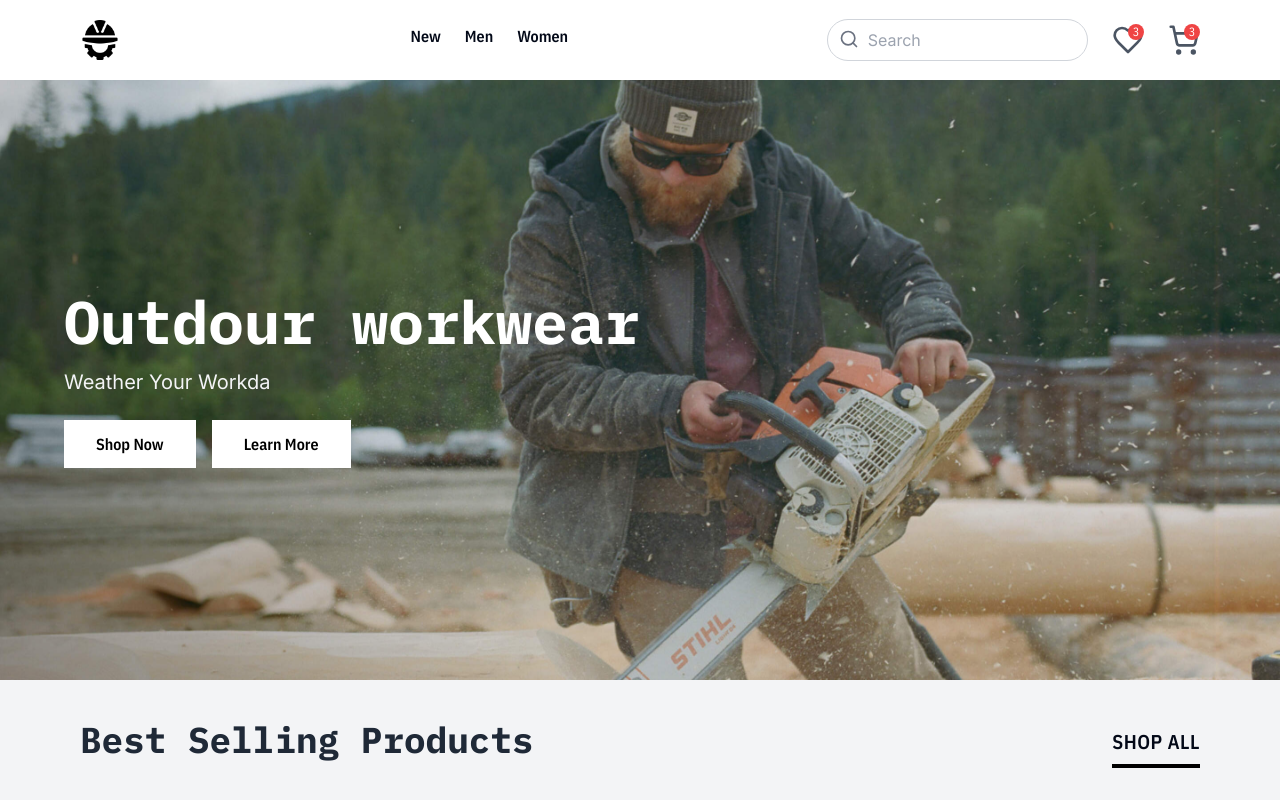
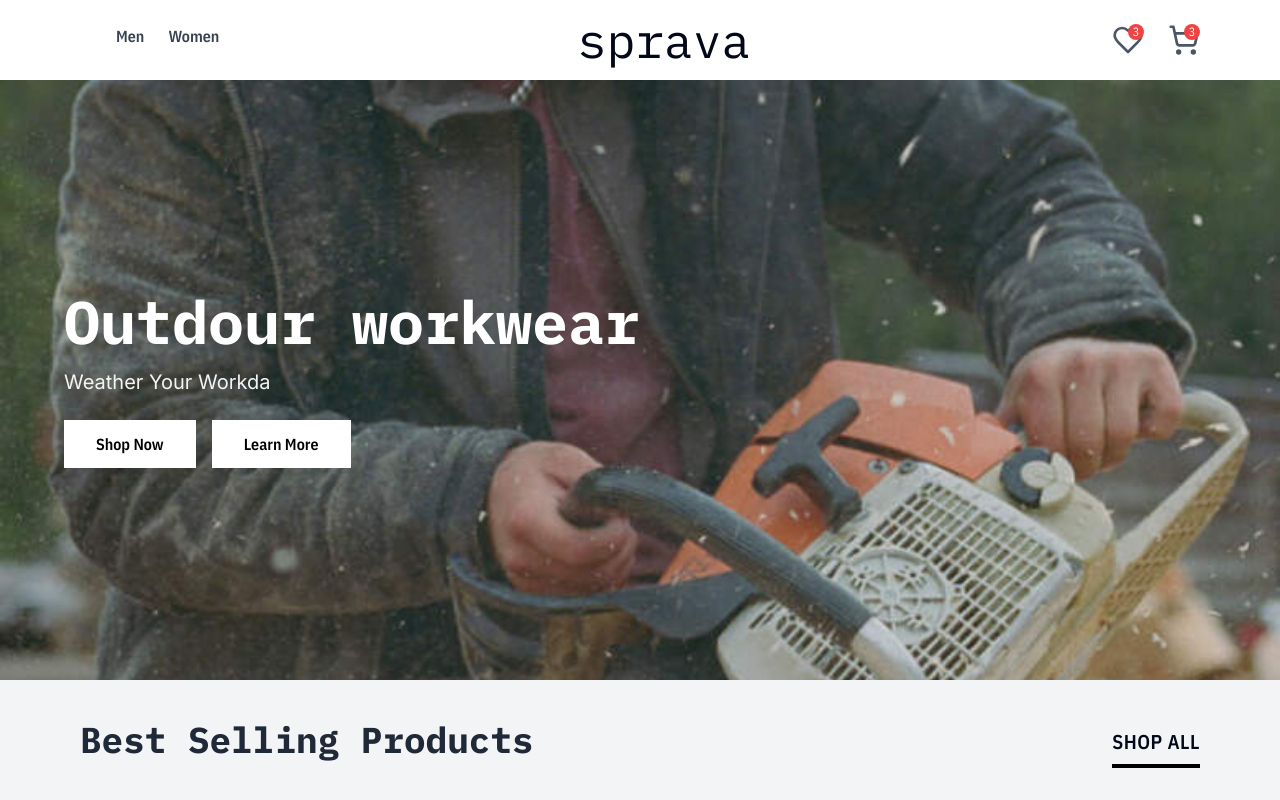
Before and after one commit to ArtemZhuravlyov/spetz, a Next.js app: page / in a window 1280 px wide. Shown: the top 800 px of the page. Built offline with nearby package versions, Linux system fonts and the light colour scheme.

Commit message:
header readjusted

```diff
--- /dev/null
+++ b/src/app/[category]/[subcategory]/page.tsx
@@ -0,0 +1,13 @@
+interface PageProps{
+  params: {
+    category: string
+  }
+}
+
+const SubCategoryPage = ({params}: PageProps) => {
+  return (
+    <h1>SUBCATEGORY</h1>
+  )
+}
+
+export default SubCategoryPage;
--- /dev/null
+++ b/src/app/[category]/page.tsx
@@ -0,0 +1,13 @@
+interface PageProps{
+  params: {
+    category: string
+  }
+}
+
+const CategoryPage = ({params}: PageProps) => {
+  return (
+    <h1>CATEGORY</h1>
+  )
+}
+
+ export default CategoryPage;
--- a/src/app/product/[productId]/page.tsx
+++ b/src/app/product/[productId]/page.tsx
@@ -20,7 +20,6 @@ const ProductPage = ({params}: PageProps) => {
 
   // Assume this data is fetched from an API based on the product ID
   const product: Product = mockProduct;
-  console.log(params)
 
   const [selectedSize, setSelectedSize] = useState<string | null>(null);
   const [pointedSize, setPointedSize] = useState<string | null>(null);
--- /dev/null
+++ b/src/app/shared/components/header/category-navbar.tsx
@@ -0,0 +1,59 @@
+'use client';
+
+import Link from 'next/link';
+import { NavigationModel } from "@/app/shared/config/models/navigation-model";
+import { useState } from "react";
+
+const CategoryNavbar = ({ subcategories }: { subcategories: NavigationModel[] }) => {
+  const [activeIndex, setActiveIndex] = useState<number | null>(null);
+
+  const handleMouseEnter = (index: number) => {
+    setActiveIndex(index);
+  };
+
+  const handleMouseLeave = () => {
+    setActiveIndex(null);
+  };
+
+  return (
+    <div className="w-full bg-gray-100 border-b border-gray-300">
+      <div className="container mx-auto flex gap-4 px-4 relative">
+        {subcategories.map((subcategory, index) => (
+          <div
+            key={subcategory.label}
+            className="relative group p-2 hover:bg-white hover:border-b-2 hover:border-black"
+            onMouseEnter={() => handleMouseEnter(index)}
+            onMouseLeave={handleMouseLeave}
+          >
+            <Link href={`/${subcategory.link}`}>
+              <span className="text-gray-700 hover:text-black font-medium cursor-pointer">
+                {subcategory.label}
+              </span>
+            </Link>
+
+            {/* Dropdown menu */}
+            {subcategory.items && subcategory.items.length > 0 && (
+              <div
+                className={`absolute left-0 top-full mt-2 bg-white border border-gray-300 shadow-lg rounded-md w-48 opacity-0 group-hover:opacity-100 transition-opacity duration-200`}
+              >
+                <ul className="py-2">
+                  {subcategory.items.map((item) => (
+                    <li key={item.label} className="px-4 p-2 hover:bg-gray-100">
+                      <Link href={`/${item.link}`}>
+                        <span className="text-gray-700 hover:text-black cursor-pointer">
+                          {item.label}
+                        </span>
+                      </Link>
+                    </li>
+                  ))}
+                </ul>
+              </div>
+            )}
+          </div>
+        ))}
+      </div>
+    </div>
+  );
+};
+
+export default CategoryNavbar;
--- a/src/app/shared/components/header/header-nav-dropdown-menu.tsx
+++ /dev/null
@@ -1,81 +0,0 @@
-'use client'
-
-import { NavigationModel } from "@/app/shared/config/models/navigation-model";
-
-interface NavItemProps {
-  category: NavigationModel;
-  handleOpen: () => void;
-  handleClose: () => void;
-  isOpen: boolean;
-}
-
-const HeaderNavDropDownMenu = ({
-                                 category,
-                                 handleOpen,
-                                 handleClose,
-                                 isOpen,
-                               }: NavItemProps) => {
-  return (
-    <div className='p-1 h-20 flex items-center justify-center'
-      onMouseEnter={handleOpen}
-      onMouseLeave={handleClose}
-    >
-      <a href={category.link} className="gap-1.5 font-bold text-base cursor-pointer hover:text-yellow-500">
-        {category?.label}
-        <div
-          className={`h-[4px] w-full mt-1 transition-opacity duration-300 ease-in-out ${
-            isOpen ? 'bg-[#ffc93c] opacity-100' : 'bg-transparent opacity-0'
-          }`}
-        />
-      </a>
-
-
-      {isOpen && (
-        <div
-          className="absolute left-0 right-0 top-full w-screen bg-white shadow-lg text-sm z-10"
-          onMouseEnter={handleOpen}
-          onMouseLeave={handleClose}
-        >
-          <div className="relative max-w-7xl mx-auto px-8 py-8">
-            <div className="grid grid-cols-4 gap-8">
-              <div className="col-span-3 grid grid-cols-3 gap-6">
-                {category.featured?.map((subcategory) => (
-                  <div key={subcategory.label}>
-                    <a href={subcategory.link} className="font-bold text-base mb-4 text-black-700 hover:text-yellow-500">
-                      {subcategory.label}
-                    </a>
-                    { subcategory.items && subcategory.items?.length > 0 && (
-                      <ul>
-                        {subcategory.items.map((subItem) => (
-                          <li key={subItem.label} className='mb-1'>
-                            <a href={subItem.href} className="hover:text-yellow-500">
-                              {subItem.label}
-                            </a>
-                          </li>
-                        ))}
-                      </ul>
-                    )}
-                  </div>
-                ))}
-              </div>
-
-              {/*// TODO ADD IMAGES FOR CATEGORIES*/}
-              <div className="col-span-1">
-                {/*<Image*/}
-                {/*  src={category.imageSrc}*/}
-                {/*  alt={category.label}*/}
-                {/*  width={300}*/}
-                {/*  height={300}*/}
-                {/*  className="rounded-lg shadow-md"*/}
-                {/*/>*/}
-              </div>
-            </div>
-          </div>
-        </div>
-      )}
-    </div>
-  );
-};
-
-
-export default HeaderNavDropDownMenu
--- a/src/app/shared/components/header/nav-items.tsx
+++ b/src/app/shared/components/header/nav-items.tsx
@@ -1,33 +1,33 @@
 'use client'
 
-import { useState } from "react";
 import { NAVIGATION_MENU } from "@/app/shared/config/constants/navigation";
-import HeaderNavDropDownMenu from "@/app/shared/components/header/header-nav-dropdown-menu";
+import { usePathname } from "next/navigation";
 
 const NavItems = () => {
-  const [activeIndex, setActiveIndex] = useState<number | null>(null);
+  const pathname = usePathname();
 
-  const handleOpen = (index: number) => {
-    setActiveIndex(index);
-  };
-
-  const handleClose = () => {
-    setActiveIndex(null);
-  };
+  const activeCategory = NAVIGATION_MENU.find((category) =>
+    pathname.startsWith(`/${category.link}`)
+  )?.link;
 
   return (
     <div className="flex h-full gap-4">
-      {NAVIGATION_MENU.map((category, i) => {
-        const isOpen = i === activeIndex;
+      {NAVIGATION_MENU.map((category) => {
+        const isSelected = activeCategory === category.link;
 
         return (
-          <HeaderNavDropDownMenu
-            key={category.value}
-            category={category}
-            isOpen={isOpen}
-            handleOpen={() => handleOpen(i)}
-            handleClose={handleClose}
-          />
+          <div className='p-1 h-20 flex items-center justify-center'>
+            <a href={category.link} className={`gap-1.5 font-bold text-base cursor-pointer hover:text-black ${
+                  isSelected ? 'text-black' : 'text-gray-700'
+                }`}>
+              {category?.label}
+              <div
+                className={`h-[4px] w-full mt-1 transition-opacity duration-300 ease-in-out ${
+                  isSelected ? 'bg-black opacity-100' : 'bg-transparent opacity-0'
+                }`}
+              />
+            </a>
+          </div>
         );
       })}
     </div>
--- a/src/app/shared/components/header/navbar.tsx
+++ b/src/app/shared/components/header/navbar.tsx
@@ -1,10 +1,23 @@
+'use client'
+
 import MaxWidthWrapper from "@/app/shared/components/MaxWidthWrapper";
 import Link from "next/link";
 import Image from "next/image";
 import NavItems from "@/app/shared/components/header/nav-items";
 import { HeartIcon, SearchIcon, ShoppingCartIcon } from "lucide-react";
+import { usePathname } from "next/navigation";
+import { NAVIGATION_MENU } from "@/app/shared/config/constants/navigation";
+import CategoryNavbar from "@/app/shared/components/header/category-navbar";
 
 const Navbar = () => {
+  const pathname = usePathname();
+
+  // Determine if the current path matches a category
+  const activeCategory = NAVIGATION_MENU.find((category) =>
+    pathname.startsWith(`/${category.link}`)
+  );
+
+
   return (
     <div className="bg-white sticky z-50 top-0 inset-x-0 h-20">
       <header className='relative bg-white'>
@@ -12,46 +25,55 @@ const Navbar = () => {
           <div className='border-d border-gray-200'>
             <div className="flex h-20 items-center">
               {/*// TODO MOBILE NAV*/}
+
               <div className='ml-4 flex lg:ml-0 h-20 align-middle justify-between w-full'>
-                <Link href='/' className="flex items-center justify-center h-20">
-                  <Image
-                    width='40'
-                    height='40'
-                    src='/assets/icons/spetz-logo.png'
-                    alt='logo'/>
-                </Link>
-
-                <div className='hideen z-50 lg:ml-8 lg:block lg:self-stretch'>
+                <div className='hideen z-50 lg:ml-8 lg:block lg:self-stretch w-1/3'>
                   <NavItems/>
                 </div>
 
+                <div className="flex w-1/3 items-center justify-center">
+                  {/*<Link href='/' className="flex items-center justify-center h-20">*/}
+                  {/*  <Image*/}
+                  {/*    width='40'*/}
+                  {/*    height='40'*/}
+                  {/*    src='/assets/icons/spetz-logo.png'*/}
+                  {/*    alt='logo'/>*/}
+                  {/*</Link>*/}
+
+                  <h1 className="text-5xl h-fit ml-4">sprava</h1>
+                </div>
+
+
                 <div className='w-1/3 flex items-center justify-end space-x-6'>
-                  <div className="relative w-full max-w-xs">
-                    <input
-                      type="text"
-                      placeholder="Search"
-                      className="w-full border border-gray-300 rounded-full py-2 px-4 pl-10 focus:outline-none focus:border-yellow-500"
-                    />
-                    <SearchIcon className="w-5 h-5 absolute left-3 top-2.5 text-gray-500"/>
-                  </div>
+                  {/*<div className="relative w-full max-w-xs">*/}
+                  {/*  <input*/}
+                  {/*    type="text"*/}
+                  {/*    placeholder="Search"*/}
+                  {/*    className="w-full border border-gray-300 rounded-full py-2 px-4 pl-10 focus:outline-none focus:border-yellow-500"*/}
+                  {/*  />*/}
+                  {/*  <SearchIcon className="w-5 h-5 absolute left-3 top-2.5 text-gray-500"/>*/}
+                  {/*</div>*/}
 
                   <Link href="wishlist" className="relative">
                     <HeartIcon className="w-8 h-8 text-gray-600 hover:text-yellow-500"/>
                     {/*// TODO wishlist items number*/}
-                    <span className="absolute top-0 right-0 bg-red-500 text-white rounded-full text-xs w-4 h-4 flex items-center justify-center">3</span>
+                    <span
+                      className="absolute top-0 right-0 bg-red-500 text-white rounded-full text-xs w-4 h-4 flex items-center justify-center">3</span>
                   </Link>
 
 
                   <Link href="cart" className="relative">
                     <ShoppingCartIcon className="w-8 h-8 text-gray-600 hover:text-yellow-500"/>
                     {/*// TODO cart items number*/}
-                     <span className="absolute top-0 right-0 bg-red-500 text-white rounded-full text-xs w-4 h-4 flex items-center justify-center">3</span>
+                    <span
+                      className="absolute top-0 right-0 bg-red-500 text-white rounded-full text-xs w-4 h-4 flex items-center justify-center">3</span>
                   </Link>
                 </div>
               </div>
             </div>
           </div>
         </MaxWidthWrapper>
+        {activeCategory?.featured?.length && <CategoryNavbar subcategories={activeCategory.featured} />}
       </header>
     </div>
   )
--- a/src/app/shared/config/constants/navigation.ts
+++ b/src/app/shared/config/constants/navigation.ts
@@ -1,74 +1,69 @@
 import { NavigationModel } from "@/app/shared/config/models/navigation-model";
 
 export const NAVIGATION_MENU: NavigationModel[] = [
-  {
-    label: 'New',
-    value: 'new' as const,
-    link: 'new',
-    featured: [
-      {
-        label: 'Show all',
-        value: 'show_all',
-        link: 'show-all'
-      },
+  // {
+  //   label: 'New',
+  //   value: 'new' as const,
+  //   link: 'new',
+  //   featured: [
+  //     {
+  //       label: 'Show all',
+  //       value: 'show_all',
+  //       link: 'show-all'
+  //     },
+  //     {
+  //       label: 'Men',
+  //       value: 'men',
+  //       link: 'men-clothing'
+  //     },
+  //     {
+  //       label: 'Women',
+  //       value: 'women',
+  //       link: 'women-clothing'
+  //     },
+  //     {
+  //       label: 'Accessories',
+  //       value: 'accessories',
+  //       link: 'accessories'
+  //     }
+  //   ]
+  // },
   {
     label: 'Men',
     value: 'men',
-        link: 'men-clothing'
+    link: 'men',
+    featured: [
+      {
+        label: "New",
+        value: 'new',
+        link: 'men/new'
       },
       {
-        label: 'Women',
-        value: 'women',
-        link: 'women-clothing'
-      },
-      {
-        label: 'Accessories',
-        value: 'accessories',
-        link: 'accessories'
-      }
-    ]
-  },
-  {
-    label: 'Men',
-    value: 'men',
-    link: 'men-clothing',
-    featured: [
-      {
-        label: 'Featured',
-        value: 'featured',
-        link: 'featured',
+        label: 'Clothing',
+        value: 'clothing',
+        link: 'men/clothing',
         items: [
-          {
-            label: 'New',
-            value: 'new',
-            link: 'men-clothing/new'
-          },
-          {
-            label: 'Best Sellers',
-            value: 'best-sellers',
-            link: 'men-clothing/best-sellers'
-          },
-        ]
-      },
-      {
-        label: 'Show all',
-        value: 'show_all',
-        link: 'men-clothing/show_all'
-      },
           {
             label: 'Pants',
             value: 'pants',
-        link: 'men-clothing/pants'
+            link: 'men/clothing/pants'
           },
           {
             label: 'Hoodies',
             value: 'hoodies',
-        link: 'men-clothing/hoodies'
+            link: 'men/clothing/hoodies'
+          },
+          {
+            label: 'Shirts',
+            value: 'shirts',
+            link: 'men/clothing/shirts'
           },
           {
             label: 'T-Shirts',
             value: 't_shirts',
-        link: 'men-clothing/t-shirts'
+            link: 'men/clothing/t-shirts'
+          },
+        ]
       },
       {
         label: 'Accessories',
@@ -79,39 +74,46 @@ export const NAVIGATION_MENU: NavigationModel[] = [
   },
   {
     label: 'Women',
-    value: 'women',
-    link: 'women-clothing',
+    value: 'Women',
+    link: 'Women',
     featured: [
       {
-        label: 'Show all',
-        value: 'show_all',
-        link: 'women-clothing/show-all'
+        label: "New",
+        value: 'new',
+        link: 'women/new'
       },
       {
-        label: 'New',
-        value: 'new' as const,
-        link: 'women-clothing/new'
-      },
+        label: 'Clothing',
+        value: 'clothing',
+        link: 'women/clothing',
+        items: [
           {
             label: 'Pants',
             value: 'pants',
-        link: 'women-clothing/pants'
+            link: 'women/clothing/pants'
           },
           {
             label: 'Hoodies',
             value: 'hoodies',
-        link: 'women-clothing/hoodies'
+            link: 'women/clothing/hoodies'
+          },
+          {
+            label: 'Shirts',
+            value: 'shirts',
+            link: 'women/clothing/shirts'
           },
           {
             label: 'T-Shirts',
             value: 't_shirts',
-        link: 'women-clothing/t-shirts'
+            link: 'women/clothing/t-shirts'
+          },
+        ]
       },
       {
         label: 'Accessories',
         value: 'accessories',
-        link: 'women-clothing/accessories'
+        link: 'men-clothing/accessories'
       }
     ]
-  }
+  },
 ]
```
Lines whose indentation alone changed are shown as unchanged.
